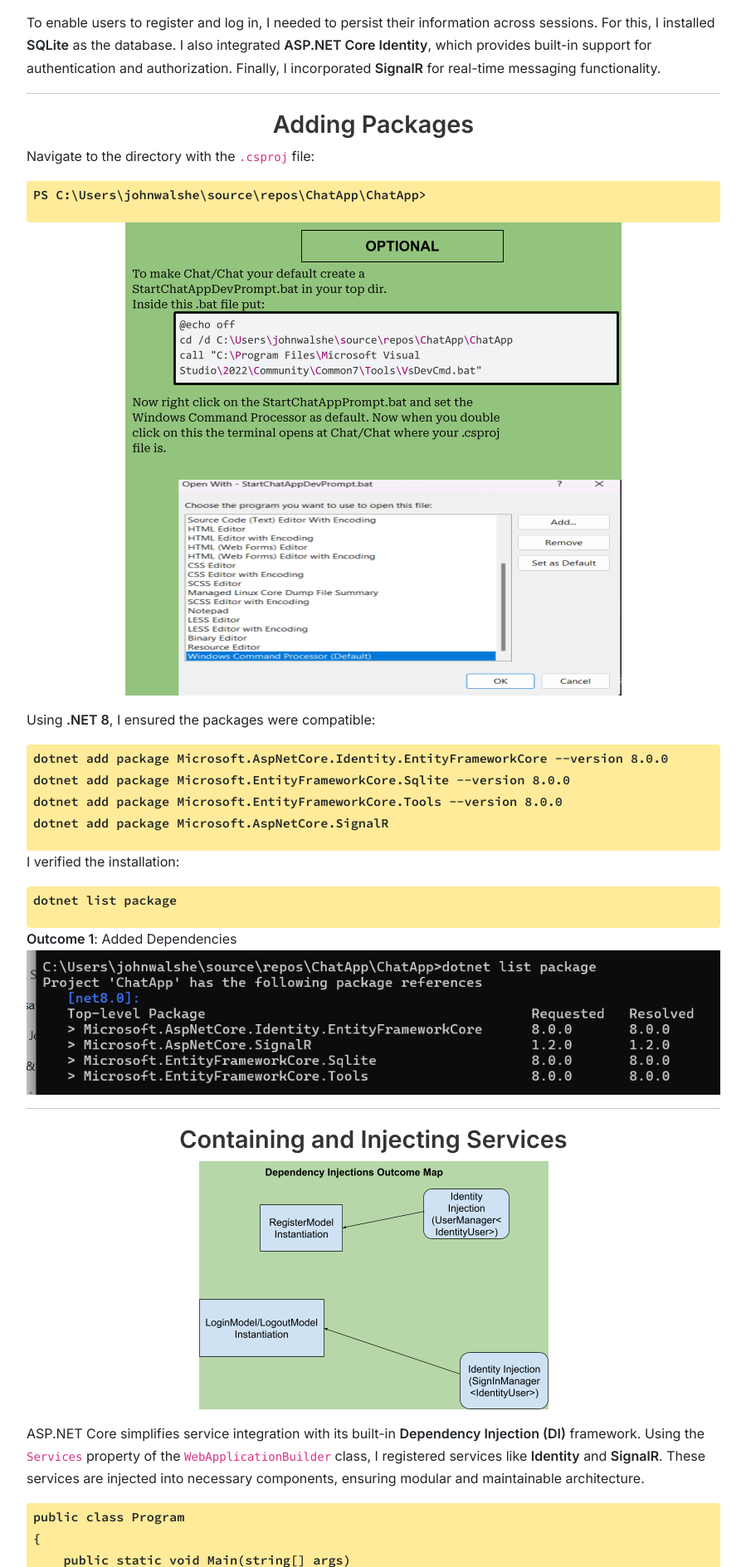
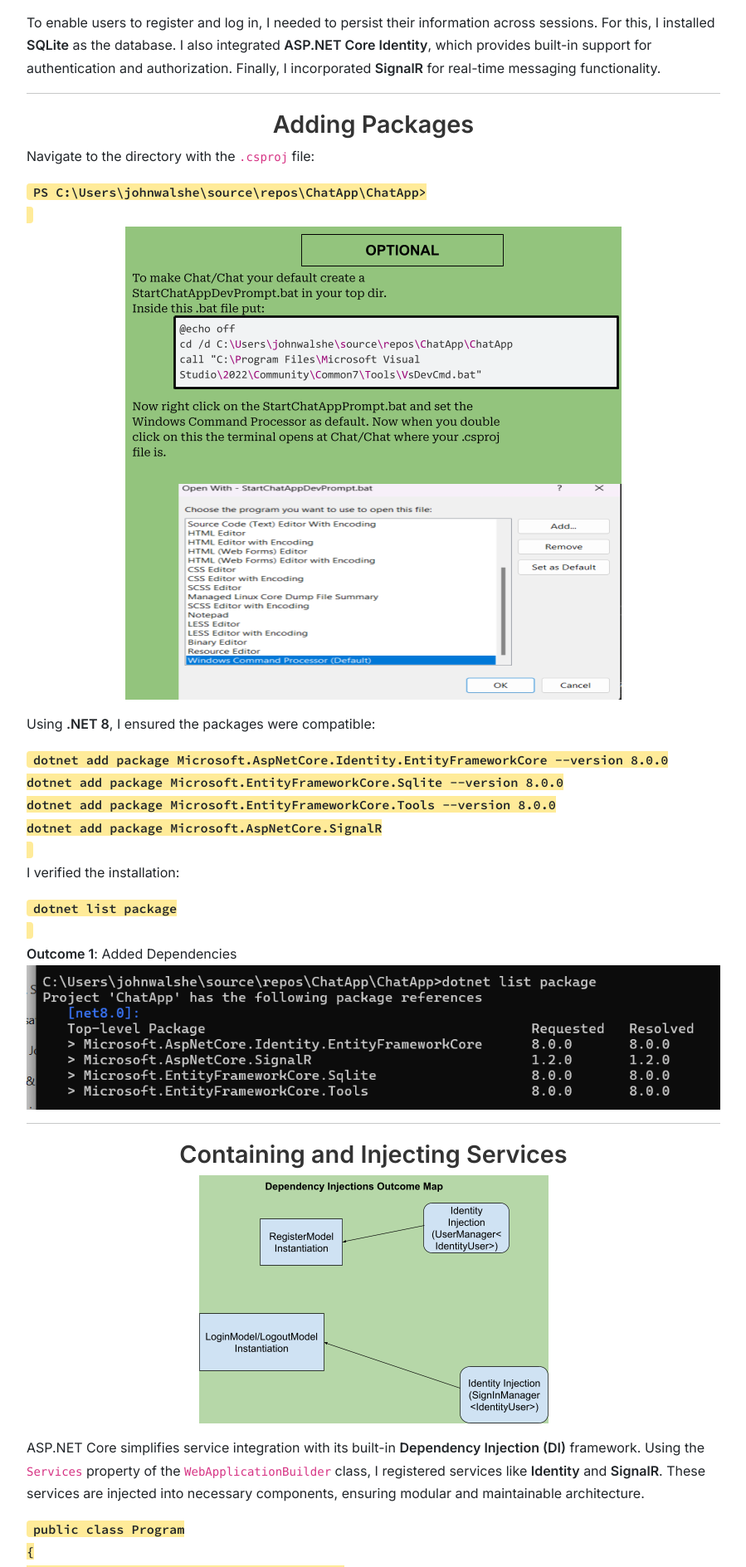
Before and after one commit to JWalshe86/ChatApp, a Jekyll site: the page built from docs/Index.md, in a window 1280 px wide. Shown: the part 2302-4190 px from the top of the page at 83% size, without its empty margins (190-1089 px from the left). Built offline with Jekyll 4.4.1, drawn with Linux system fonts in a browser that asks for light colours; our own code applies the rules of GitHub Pages for plain Markdown files.

Commit message:
Update custom.css

```diff
--- a/docs/assets/css/custom.css
+++ b/docs/assets/css/custom.css
@@ -190,6 +190,7 @@
 .highlight {
     background-color: #ffeb99; /* Light yellow */
     font-weight: bold;
-    padding: 2px 4px;
+    padding: 0 4px; /* Remove vertical padding */
     border-radius: 4px;
+    display: inline; /* Ensures it only highlights text, not the entire block */
 }
```
